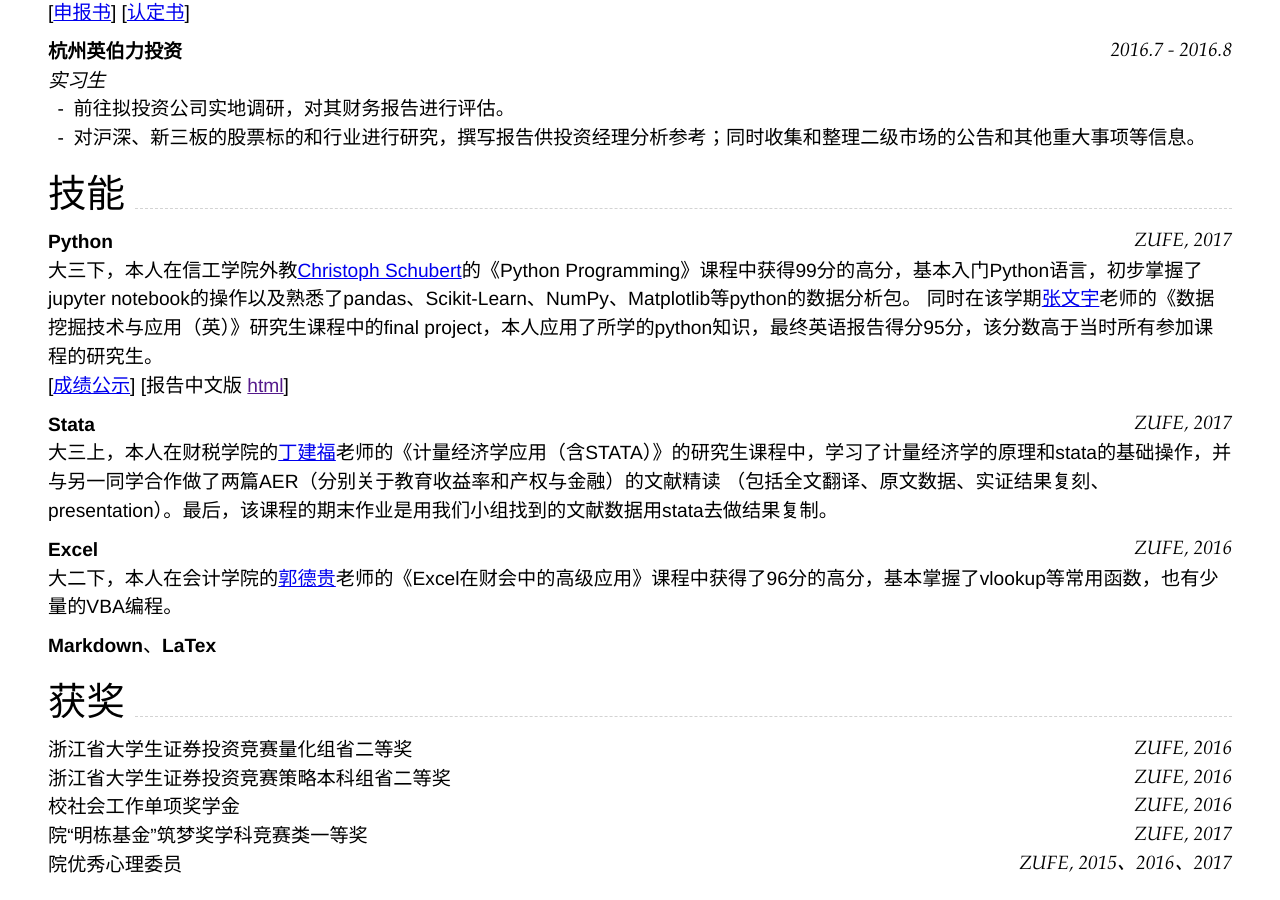
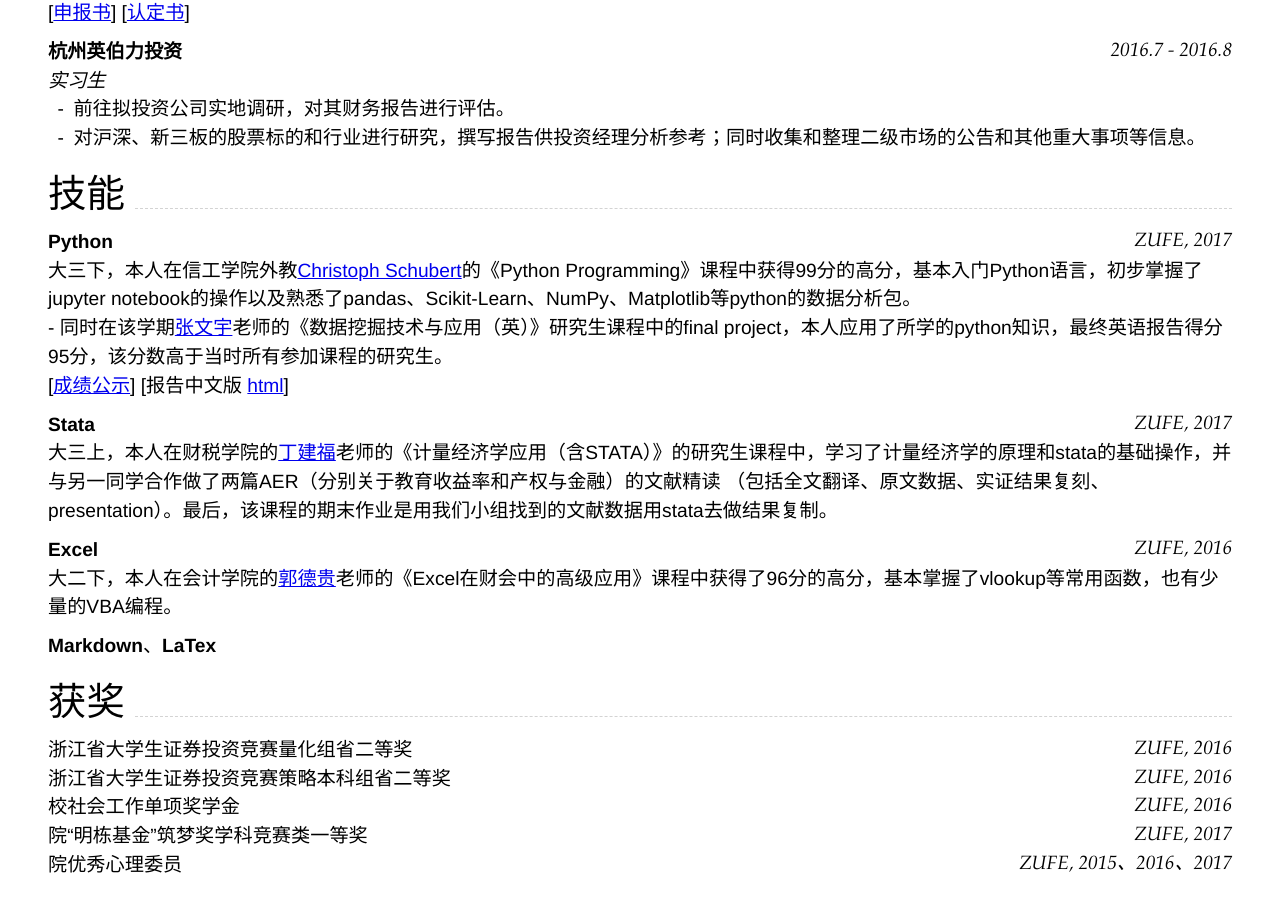
Before and after one commit to wodeni/nimo-markdown-cv, a Jekyll site: the page built from index.md, in a window 1280 px wide and 900 px high, scrolled down 625 px. Built offline with Jekyll 4.4.1, drawn with Linux system fonts in a browser that asks for light colours; part of the change alters nothing that is shown.

```diff
--- a/index.md
+++ b/index.md
@@ -46,9 +46,11 @@ _实习生_<br>
 
 ### __Python__ `ZUFE, 2017` <br>
   大三下，本人在信工学院外教[Christoph Schubert](https://www.linkedin.com/in/christophschubert/)的《Python Programming》课程中获得99分的高分，基本入门Python语言，初步掌握了jupyter notebook的操作以及熟悉了pandas、Scikit-Learn、NumPy、Matplotlib等python的数据分析包。
+
+-
   同时在该学期[张文宇](http://info.zufe.edu.cn/info/1049/5085.htm)老师的《数据挖掘技术与应用（英）》研究生课程中的final project，本人应用了所学的python知识，最终英语报告得分95分，该分数高于当时所有参加课程的研究生。
 
-[[成绩公示](assets/成绩公示.png)] [报告中文版 [html]()]
+[[成绩公示](assets/成绩公示.png)] [报告中文版 [html](assets/【定稿】机器学习中特征工程在中国股票市场的应用——基于沪深300指数日度数据.html)]
 ### __Stata__ `ZUFE, 2017` <br>
   大三上，本人在财税学院的[丁建福](http://cz.zufe.edu.cn/info/1077/5865.htm)老师的《计量经济学应用（含STATA）》的研究生课程中，学习了计量经济学的原理和stata的基础操作，并与另一同学合作做了两篇AER（分别关于教育收益率和产权与金融）的文献精读 （包括全文翻译、原文数据、实证结果复刻、presentation）。最后，该课程的期末作业是用我们小组找到的文献数据用stata去做结果复制。
 ### __Excel__ `ZUFE, 2016` <br>
```
